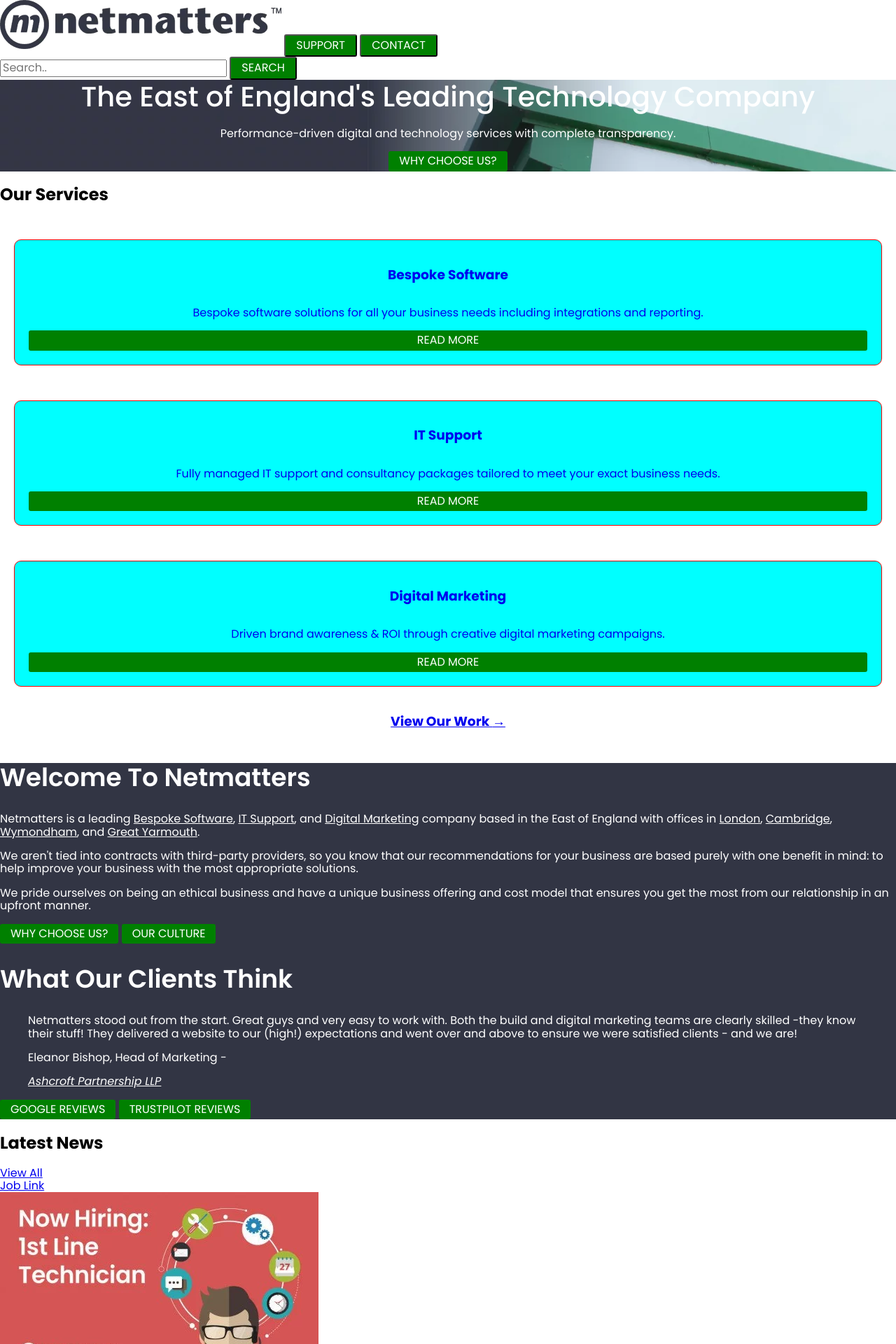
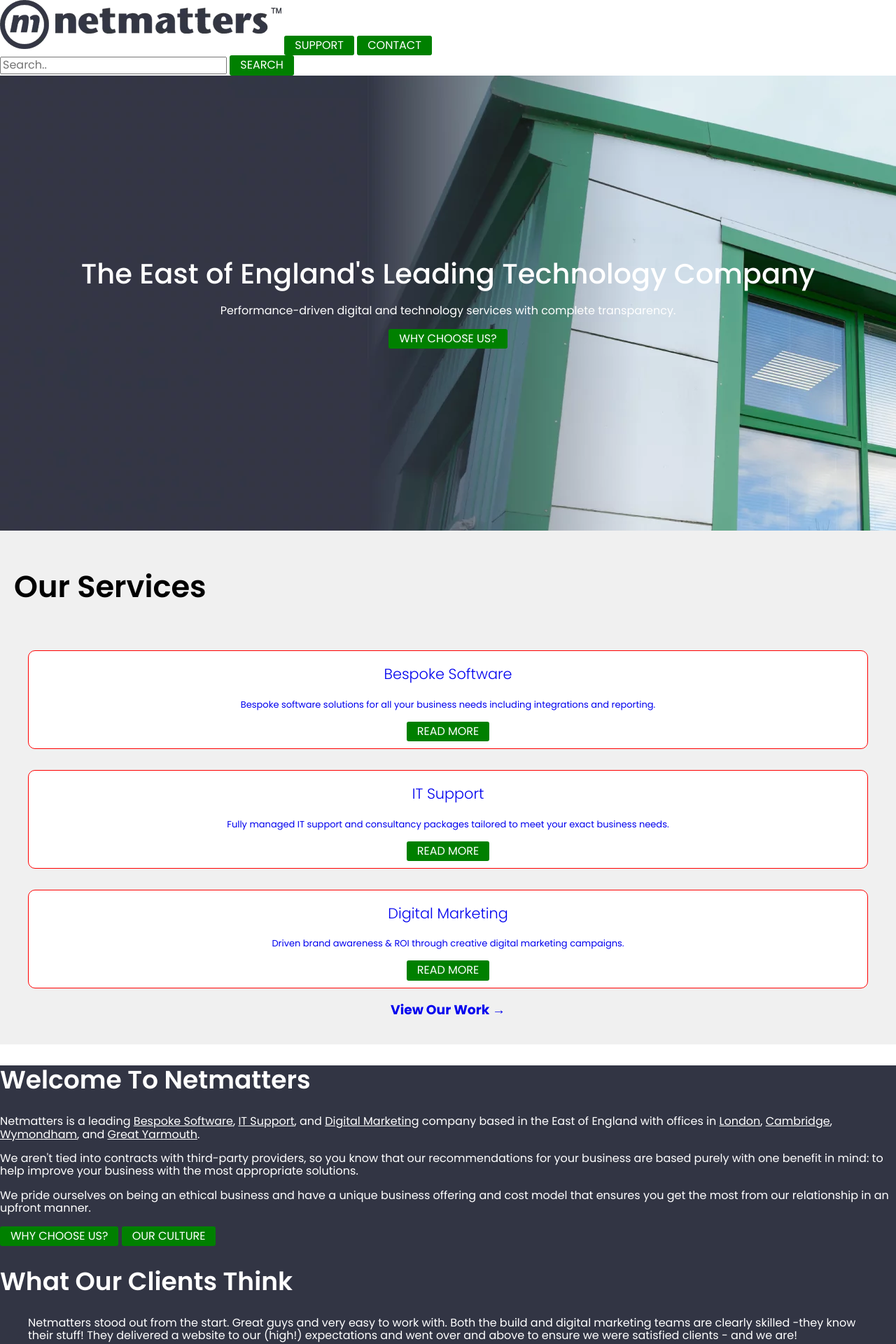
Before and after one commit to JTickett/Netmatters-Website, a PHP site: page / in a window 1280 px wide; the page is wider, and only the part inside the window is pictured. Shown: the top 1920 px of that part at 70% size. Run offline with PHP 8.4, Linux system fonts and the light colour scheme; some web fonts are replaced.

Commit message:
This was written in the COMMIT_EDITMSG file as presented by VSCode. Just testing to see how this works!

```diff
--- a/css/styles.css
+++ b/css/styles.css
@@ -85,6 +85,8 @@
 #banner {
   background: url("../images/home-YLei.webp") repeat 0 0;
   color: #ffffff;
+  height: 650px;
+  display: grid;
 }
 #banner h1 {
   font-weight: 500;
@@ -92,21 +94,65 @@
   line-height: 3rem;
   margin: 0 0 1.25rem;
 }
+#banner div {
+  align-self: auto;
+  margin: auto;
+}
 
-#services-card-wrapper {
+#services {
   display: grid;
   text-align: center;
+  padding: 20px;
+  background-color: #f0f0f0;
+}
+#services h2 {
+  text-align: left;
+  font-size: 2.7rem;
+  font-weight: 600;
+}
+#services #services__viewmore {
+  text-decoration: none;
+}
+#services #services__viewmore :hover {
+  text-decoration: underline;
 }
 
 .services__card {
   display: grid;
-  background-color: aqua;
+  background-color: #ffffff;
   align-self: center;
   border: 1px solid red;
   border-radius: 10px;
+  margin: 30px 20px 20px;
+  top: 10px;
+  transition: 0.5s ease;
+}
+.services__card h3 {
+  font-weight: 300;
+  font-size: 1.3rem;
+}
+.services__card p {
+  font-weight: 400;
+  font-size: 0.8125rem;
+  line-height: 1.375rem;
+}
+.services__card .button {
+  margin-bottom: 10px;
+}
+.services__card div {
   padding: 20px;
-  margin: 30px 20px 20px;
+}
+.services__card a {
   text-decoration: none;
+  top: 10px;
+  border-radius: 10px;
+}
+.services__card a:hover {
+  top: -20px;
+  transition: 1s ease;
+  color: white;
+  background-color: purple;
+  border-radius: 10px;
 }
 
 .about {
@@ -124,7 +170,7 @@
 }
 
 .email {
-  background-color: #ddd;
+  background-color: #dddddd;
   color: #333645;
 }
 .email__header {
--- a/index.html
+++ b/index.html
@@ -29,18 +29,18 @@
         <img src="images\f-logo.webp"></img>
 
         <!-- Support & Contact Buttons (or Telephone in Mobile View) -->
-        <button class="button">Support</button>
-        <button class="button">Contact</button>
+        <a class="button" href="#">Support</a>
+        <a class="button" href="#">Contact</a>
 
         <!-- Search Bar (Mobile *and* Desktop version) -->
         <form>
             <input type="text" placeholder="Search..">
-            <button class="button" type="submit">Search</button>
+            <a class="button" type="submit" href="#">Search</a>
         </form>
 
         <form class="hidden">
             <input type="text" placeholder="Search..">
-            <button class="button" type="submit">Search</button>
+            <a class="button" type="submit" href="#">Search</a>
         </form>
 
         <!-- Burger Icon -->
@@ -70,9 +70,11 @@
 
         <!-- Carousel Banner Thingy -->
         <section class="centered" id="banner">
+            <div>
                 <h1>The East of England's Leading Technology Company</h1>
                 <p>Performance-driven digital and technology services with complete transparency.</p>
                 <a class="button" href="#">Why Choose Us?</a>
+            </div>
         </section>
 
         <!-- Our Services (Cards) -->
@@ -89,11 +91,9 @@
 
             <!-- Wrapper for Cards -->
             <main id="services-card-wrapper" class="services_card_wrapper">
-                <div>
-                    <a class="services__card" href="#" id="card1">
-                        <div>
-                            <!-- Icon -->
-                        </div>
+                <div class="services__card">
+                    <a href="#" id="card1">
+
                             <h3>Bespoke Software</h3>
                             <p>
                                 Bespoke software solutions for all your business needs including integrations and reporting.
@@ -101,13 +101,11 @@
                             <span class="button" href="#">
                                 Read More
                             </span>
+
                     </a>
                 </div>
-                <div>
-                    <a class="services__card" href="#" id="card2">
-                        <div>
-                            <!-- Icon -->
-                        </div>
+                <div class="services__card">
+                    <a href="#" id="card2">
                         <h3>IT Support</h3>
                         <p>
                             Fully managed IT support and consultancy packages tailored to meet your exact business needs.
@@ -117,11 +115,8 @@
                         </span>
                     </a>
                 </div>
-                <div>
-                    <a class="services__card" href="#" id="card3">
-                        <div>
-                            <!-- Icon -->
-                        </div>
+                <div class="services__card">
+                    <a href="#" id="card3">
                         <h3>Digital Marketing</h3>
                         <p>
                             Driven brand awareness & ROI through creative digital marketing campaigns.
@@ -133,7 +128,8 @@
                 </div>
 
                 <h3>
-                    <a href="#">View Our Work
+                    <a id="services__viewmore" href="#">
+                        View Our Work
                         <em>&#8594;</em>
                     </a>
                 </h3>
--- a/scss/modules/_banner.scss
+++ b/scss/modules/_banner.scss
@@ -7,6 +7,9 @@
 
     background: url($banner_back_1) repeat 0 0;
     color: $white;
+    height: 650px;
+
+    display:grid;
 
     h1 {
         font-weight: 500;
@@ -15,5 +18,11 @@
         margin: 0 0 1.25rem;
     }
 
+    div {
+        align-self: auto;
+        margin: auto;
+
+    }
+
 
 }
--- a/scss/modules/_services.scss
+++ b/scss/modules/_services.scss
@@ -7,26 +7,78 @@
 
 #services {
 
+    display: grid;
+    text-align: center;
+    padding: 20px;
+    background-color: $card-background-color;
+
+    h2 {
+        text-align: left;
+        font-size: 2.7rem;
+        font-weight: 600;
+    }
+
+
+    #services__viewmore{
+        text-decoration: none;
+        :hover{
+            text-decoration: underline;
+        }
+    }
+
+}
+
+#services-card-wrapper {
+
+}
+
+.services__card {
+    display: grid;
+    background-color: $white;
+    align-self: center;
+    border: 1px solid red;
+    border-radius: 10px;
+    margin: 30px 20px 20px;
+
+    h3 {
+        font-weight: 300;
+        font-size: 1.3rem;
+    }
+    p {
+        font-weight: 400;
+        font-size: .8125rem;
+        line-height: 1.375rem;
+    }
+    .button{
+        margin-bottom: 10px;
+    }
+    div{
+        padding: 20px;
+    }
+
+    top: 10px;
+    transition: 0.5s ease;
+
+    a{
+
+        text-decoration: none;
+        top: 10px;
+        border-radius: 10px;
+        &:hover{
+            top: -20px;
+            transition: 1s ease;
+            color:white;
+            background-color: purple;
+            border-radius: 10px;
+        }
+
+    }
 
 
 }
 
-#services-card-wrapper {
-    display: grid;
-    text-align: center;
-}
 
-.services__card {
-    display: grid;
-    background-color: aqua;
-
-    align-self: center;
-
-    border: 1px solid red;
-    border-radius: 10px;
-
-    padding: 20px;
-    margin: 30px 20px 20px;
-
-    text-decoration: none;
-}
+// To get the hover-effect working on the tabs, where it goes up slightly,
+// set the element to top: 0; and transition: .5s ease;
+// Then you target the elements hover state like this:
+// .tab:hover {top: -10px; and transition: .5s ease;}
--- a/scss/utilities/_config.scss
+++ b/scss/utilities/_config.scss
@@ -5,12 +5,13 @@
 
 // Colours
 
-$white              :   #ffffff;
-$black              :   #000000;
+$white              : #ffffff;
+$grey-light         : #f0f0f0;
+$black              : #000000;
 
 $footer-blue        :   #323544;
 $footer-bottom      :   #212330;
-$newsletter-grey    :   #ddd;
+$newsletter-grey    :   #dddddd;
 
 
 // Theme
@@ -24,7 +25,9 @@
 $footer-text-color                  : $white;
 $footer-bottom-color                : $footer-bottom;
 
+$card-background-color              : $grey-light;
 $card-text-color                    : #464957;
+
 
 // Image Paths
 
```
Also changed, not shown: 1 other file. Lines whose indentation alone changed are shown as unchanged.
